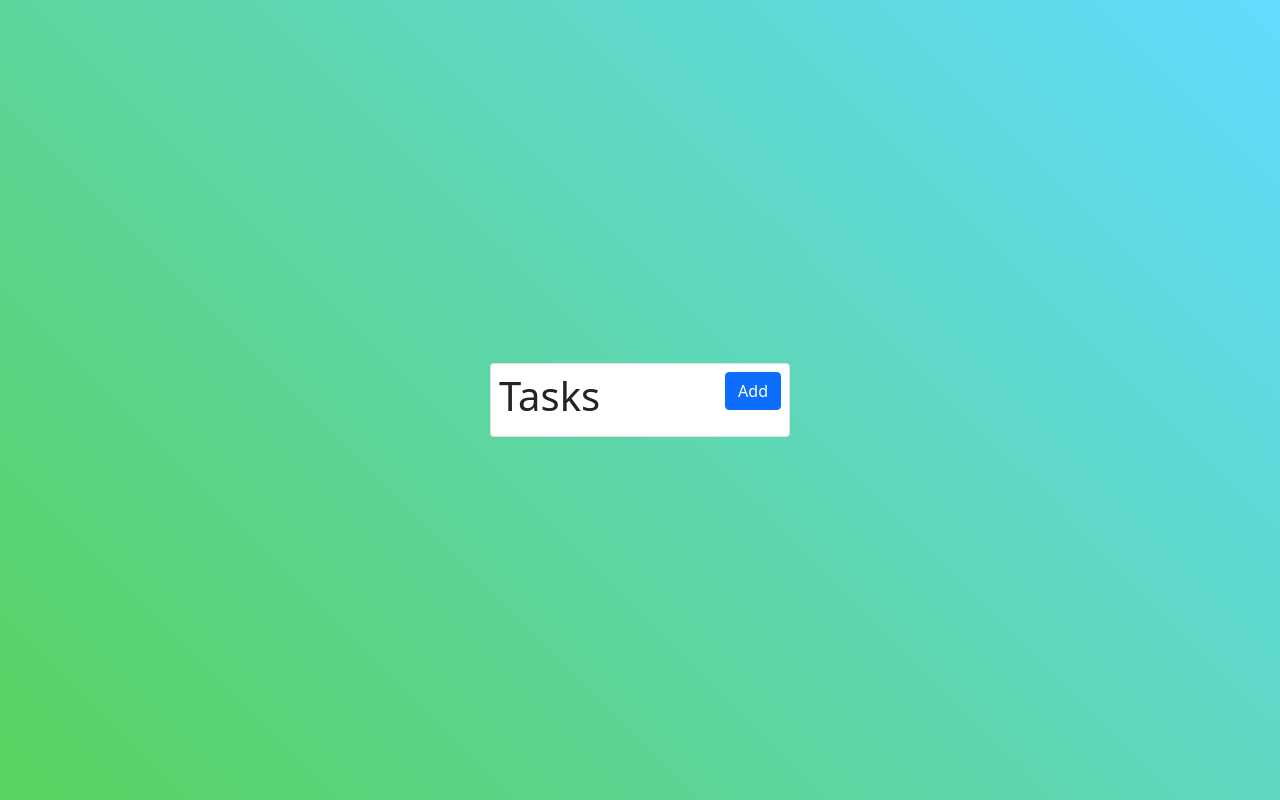
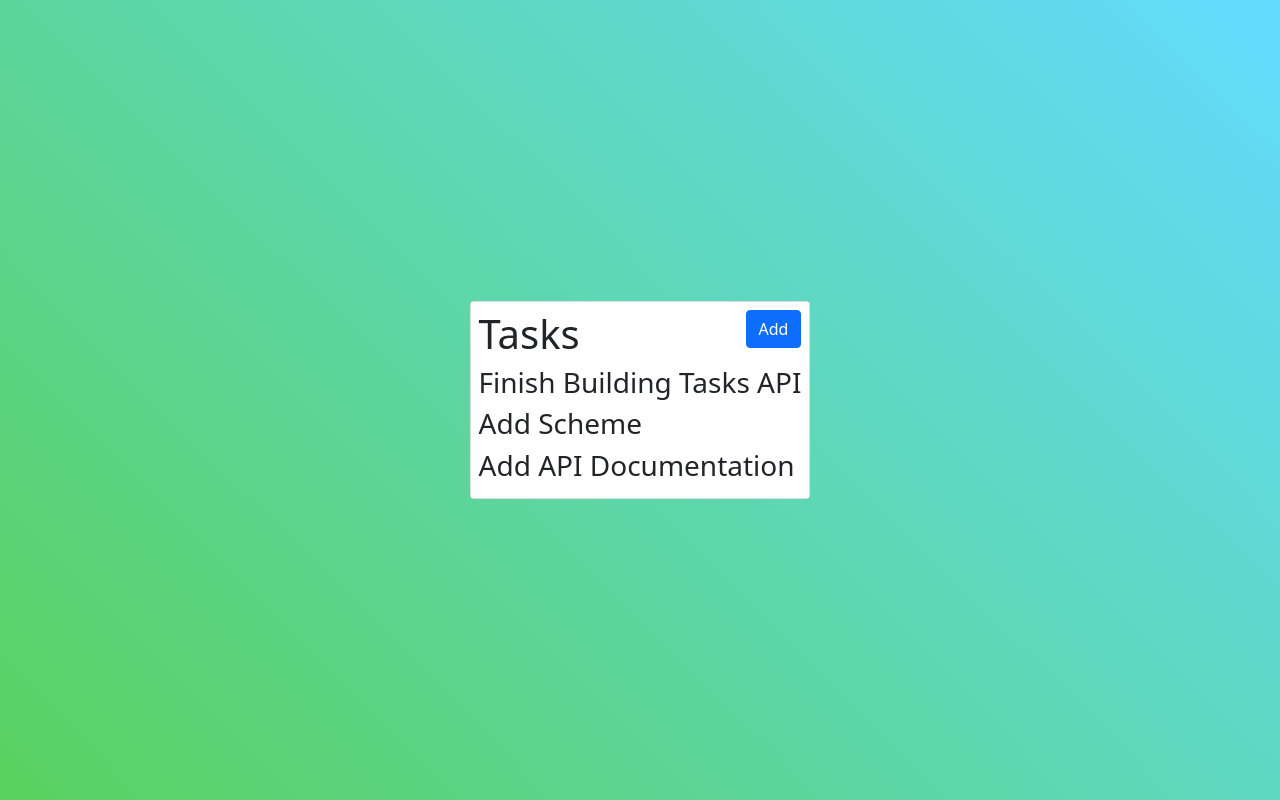
Before and after one commit to mppatterson84/mp-tasks, a React (Create React App) app: page / in a window 1280 px wide. Built offline with nearby package versions, Linux system fonts and the light colour scheme.

Commit message:
add tasks component to app component

```diff
--- a/src/App.js
+++ b/src/App.js
@@ -1,10 +1,12 @@
 import Header from './components/Header';
+import Tasks from './components/Tasks';
 
 function App() {
   return (
     <div className="app-container container d-flex justify-content-center">
       <div className="card p-2 align-self-center">
         <Header />
+        <Tasks />
       </div>
     </div>
   );
```
